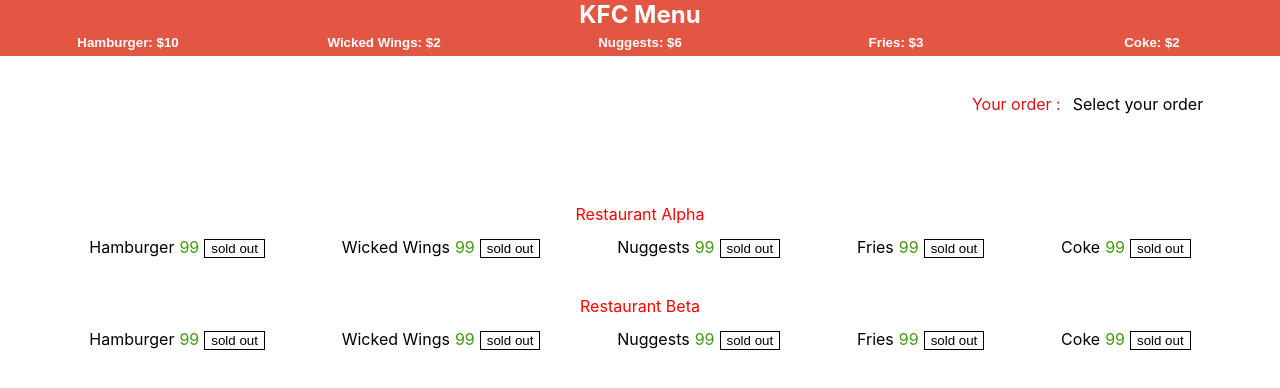
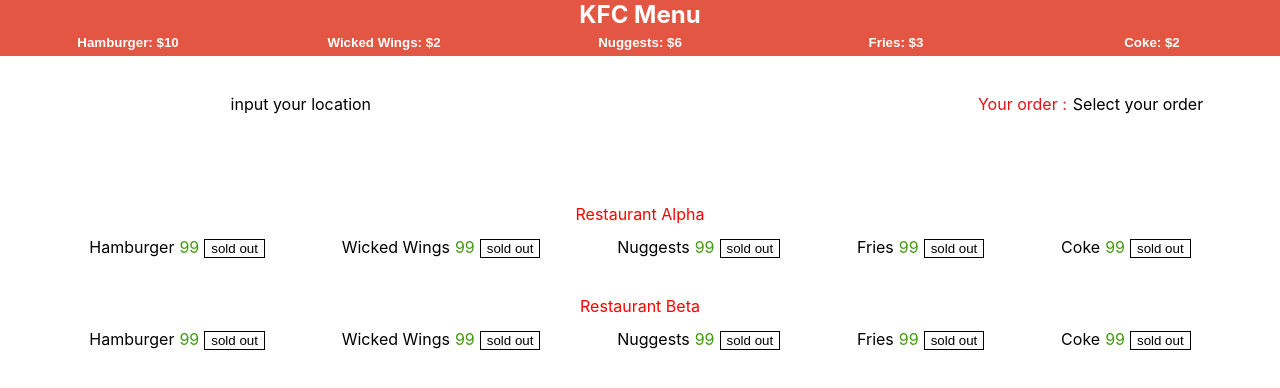
Before and after one commit to ltzx2004538/flexboxDemo, a React (Create React App) app in the folder flexbox/: page / in a window 1280 px wide. Shown: the top 388 px of the page. Built offline with nearby package versions, Linux system fonts and the light colour scheme.

Commit message:
add input bar

```diff
--- a/flexbox/src/components/KFC/Order/Order.js
+++ b/flexbox/src/components/KFC/Order/Order.js
@@ -2,6 +2,7 @@
 import OrderMenu from './components/OrderMenu';
 import OrderItemTag from './components/OrderItemTag';
 import Meal from '../../../js/Meal';
+import OrderLocation from './components/OrderLocation';
 import Calculator from '../../../js/Calculator';
 import './Order.scss';
 
@@ -26,10 +27,10 @@
             orderList: updateOrderList,
             totalPrice: updateTotalPrice
         })
-        this.displayOrder();
+        this.displayOrderList();
     }
 
-    displayOrder() {
+    displayOrderList() {
         if (this.state.orderList.length !== 0)
             this.setState({
                 active: true
@@ -64,19 +65,23 @@
                     onClick={this.onClickMenuButton}
                 />
                 <div className="orderBar">
-                    <div className="orderBar__left">
-                        <div className='orderBar__left__label'>
+
+                    <OrderLocation />
+
+                    <div className='orderBar__payment'>
+                        <div className="orderBar__payment__left">
+                            <div className='orderBar__payment__left__label'>
                                 Your order :
                         </div>
                             {active ?
-                            <div className='orderBar__left__total'>
+                                <div className='orderBar__payment__left__total'>
                                     Total:
                              </div>
                                 :
                                 ''
                             }
                         </div>
-                    <div className="orderBar__right">
+                        <div className="orderBar__payment__right">
                             {active ?
                                 <div className='checkout'>
                                     {orderList.map((item) => (
@@ -96,6 +101,8 @@
                                 </div>
                             }
                         </div>
+
+                    </div>
                 </div>
             </div>
         );
--- a/flexbox/src/components/KFC/Order/Order.scss
+++ b/flexbox/src/components/KFC/Order/Order.scss
@@ -23,19 +23,28 @@
 
 .orderBar{
     display:flex;
-    justify-content: flex-end;
-
     margin-top:3%;
     margin-right:6%;
+    justify-content: center;
+
+
+    &__location{
+        display: flex;
+        flex:1;
+
+    }
 
     //width:100%;
-
+    &__payment{
+        display:flex;
+        justify-content: flex-end;
+        flex:1;
+        //background-color: red;
         &__left{
             position: relative;
             display:flex;
             flex-direction: column;
             color:rgba($color: #df1414, $alpha: 1.0);
-
 
             &__total{
               position: absolute;
@@ -51,6 +60,8 @@
         }
     }
 
+}
+
 .checkout{
     display:inline-block;
 
@@ -58,6 +69,5 @@
         display: flex;
         justify-content: flex-end;
         border-top:solid 1px;
-
     }
 }
--- a/flexbox/src/components/KFC/Order/components/OrderItemTag/OrderItemTag.js
+++ b/flexbox/src/components/KFC/Order/components/OrderItemTag/OrderItemTag.js
@@ -1,13 +1,12 @@
 import React from 'react';
 import './OrderItemTag.scss';
-
 
 
 
 const OrderItemTag = (props) => (
     <div className='itemTag'>
         <div className='itemTag__Item'>
-            {props.mealItem}
+            <span> {props.mealItem} </span>
         </div>
         <div className='itemTag__volume'>
             x {props.volume}
--- a/flexbox/src/components/KFC/Order/components/OrderItemTag/OrderItemTag.scss
+++ b/flexbox/src/components/KFC/Order/components/OrderItemTag/OrderItemTag.scss
@@ -4,17 +4,23 @@
     align-self: center;
     margin-bottom: 4%;
 
+    &__Item{
+        display:flex;
+        justify-self: flex-start;
+    }
 
+    &__price{
+        display:flex;
+        justify-content: flex-end;
+        align-self: center;
 
-
-    &__Item{
-        align-self: center;
-        margin:auto 4px;
     }
 
     &__volume{
+        display:flex;
+        justify-content: flex-end;
         align-self: center;
-        margin:auto 4px;
+        margin:auto 20px;
         color:rgba($color: #439c10, $alpha: 1.0);
     }
 
--- /dev/null
+++ b/flexbox/src/components/KFC/Order/components/OrderLocation/OrderLocation.js
@@ -0,0 +1,91 @@
+import React from 'react';
+import './OrderLocation.scss';
+
+
+
+
+class Orderlocation extends React.Component {
+    constructor(props) {
+        super(props);
+        this.defaultText = 'input your location';
+        this.locationInput = React.createRef();
+        this.state = {
+            currentLocation: this.defaultText,
+            active: false,
+        }
+        this.handleOnchange = this.handleOnchange.bind(this);
+        this.handleSubmit = this.handleSubmit.bind(this);
+        this.handleOnFocus = this.handleOnFocus.bind(this);
+        this.handleOnBlur = this.handleOnBlur.bind(this);
+        this.toggleInput = this.toggleInput.bind(this);
+        this.getFocus = this.getFocus.bind(this);
+    }
+
+    toggleInput() {
+        this.setState({
+            active: !this.state.active,
+        });
+    }
+
+    getFocus(){
+        this.locationInput.current.focus();
+        this.toggleInput();
+    }
+
+    handleOnchange(e) {
+        this.updateDisplay(e.target.value);
+    }
+
+    handleSubmit(e) {
+        e.preventDefault();
+        this.toggleInput();
+    }
+
+    handleOnFocus(e) {
+        if (this.state.currentLocation === this.defaultValue) {
+            this.updateDisplay('');
+        }
+    }
+
+    handleOnBlur(e) {
+        if (this.state.currentLocation === '') {
+            this.updateDisplay(this.defaultValue);
+            console.log("updated");
+        }
+        this.toggleInput();
+    }
+
+    updateDisplay(inputValue) {
+        this.setState({
+            currentLocation: inputValue,
+        });
+    }
+
+
+
+    render() {
+        const { active, currentLocation } = this.state;
+        return (
+            <div className='location'>
+                {active ?
+                    <form className='location__form'
+                          onSubmit={this.handleSubmit}
+                    >
+                        <input ref={this.locationInput} className='location__input'
+                            onChange={this.handleOnchange}
+                            onFocus={this.handleOnFocus}
+                            onBlur={this.handleOnBlur}
+                            value={currentLocation}
+                        />
+                    </form>
+                    :
+                    <div className='location__label'onClick = {this.toggleInput}>
+                        {currentLocation}
+                    </div>
+                }
+            </div>
+        )
+    }
+}
+
+export default Orderlocation;
--- /dev/null
+++ b/flexbox/src/components/KFC/Order/components/OrderLocation/OrderLocation.scss
@@ -0,0 +1,21 @@
+.location{
+    display:flex;
+    align-self: start;
+    flex:1;
+    justify-content: center;
+    //margin-left:37%;
+
+
+
+    &__input{
+        border:none;
+        outline: none;
+        text-align: center;
+        border-bottom: solid 1px;
+        font-size: medium;
+    }
+    &__label{
+        font-size: medium;
+        text-align: center;
+    }
+}
--- /dev/null
+++ b/flexbox/src/components/KFC/Order/components/OrderLocation/index.js
@@ -0,0 +1 @@
+export {default} from './OrderLocation';
--- a/flexbox/src/components/KFC/Restaurant/components/MenuManager.js
+++ b/flexbox/src/components/KFC/Restaurant/components/MenuManager.js
@@ -10,7 +10,6 @@
     const defaultVolume = this.props.volume;
     this.state = {
       volume: defaultVolume,
-
       active: false,
     }
 
@@ -38,7 +37,6 @@
 
   handleBlur(e) {
     console.log("focus lost");
-    this.toggleInput();
   }
 
   handleFocus(e) {
```
Lines whose indentation alone changed are shown as unchanged.
